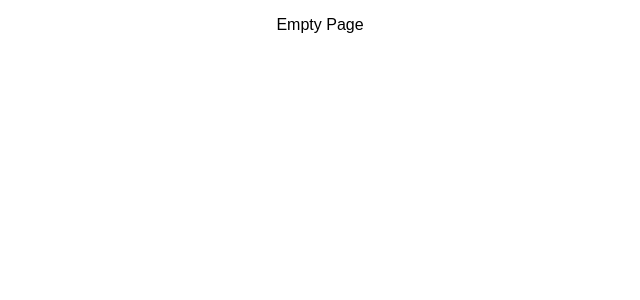
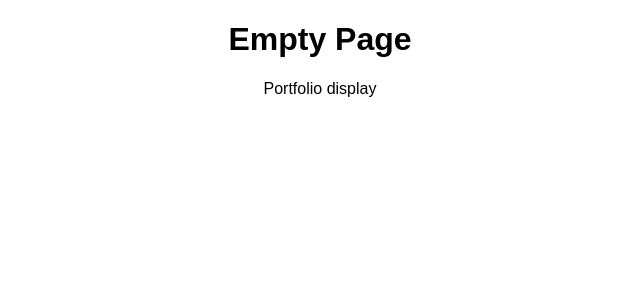
Before and after one commit to TianaJohnson/sagas-portfolio-master, a React (Create React App) app: page / in a window 1280 px wide. Shown: the top 300 px of the page, without its empty margins (320-960 px from the left). Built offline with nearby package versions, Linux system fonts and the light colour scheme.

Commit message:
npm installed react-router-dom. Created Admin page.

```diff
--- a/src/components/App/App.js
+++ b/src/components/App/App.js
@@ -1,12 +1,23 @@
 import React, { Component } from 'react';
 import './App.css';
+import { HashRouter as Router, Route, Link } from 'react-router-dom';
+// import Header from './../Header/Header.js';
+// import AdminHeader from './../Header/AdminHeader.js';
+import Portfolio from './../Portfolio/Portfolio.js';
+import Admin from './../Admin/Admin.js';
 
 class App extends Component {
   // Renders the entire app on the DOM
   render() {
     return (
       <div className="App">
-        <p>Empty Page</p>
+        <h1>Empty Page</h1>
+        <Router>
+          <div>
+            <Route exact path="/" component={Portfolio}/>
+            <Route exact path="/admin" component={Admin}/>
+          </div>
+        </Router>
       </div>
     );
   }
--- /dev/null
+++ b/src/components/Portfolio/Portfolio.js
@@ -0,0 +1,11 @@
+import React, { Component } from 'react';
+
+class Portfolio extends Component {
+
+    render(){
+        return(
+            <p>Portfolio display</p>
+        )
+    }
+}
+export default Portfolio;
```
Also changed, not shown: src/index.js (+10 -0 lines), src/components/Admin/Admin.js (added), src/components/Header/AdminHeader.js (added), src/components/Header/Header.js (added), 1 other file (tests, documents, lock files or other folders).
